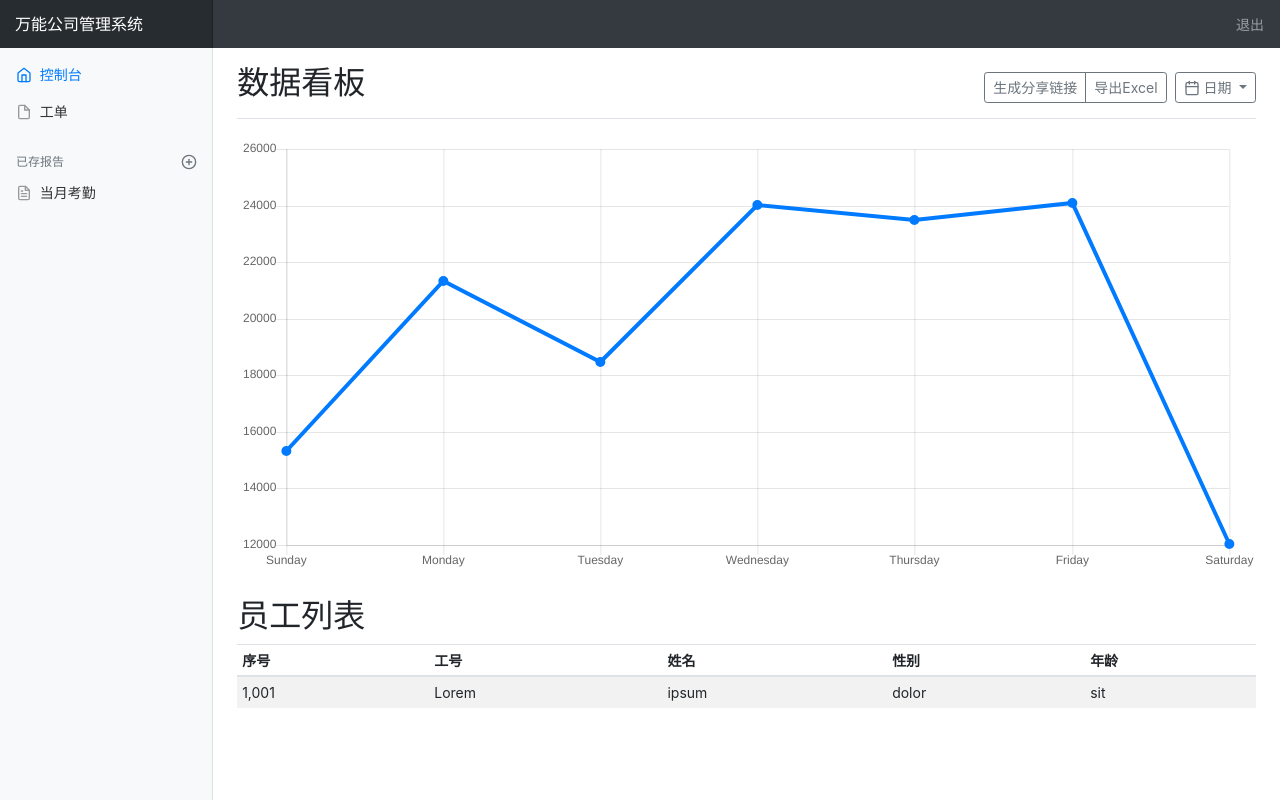
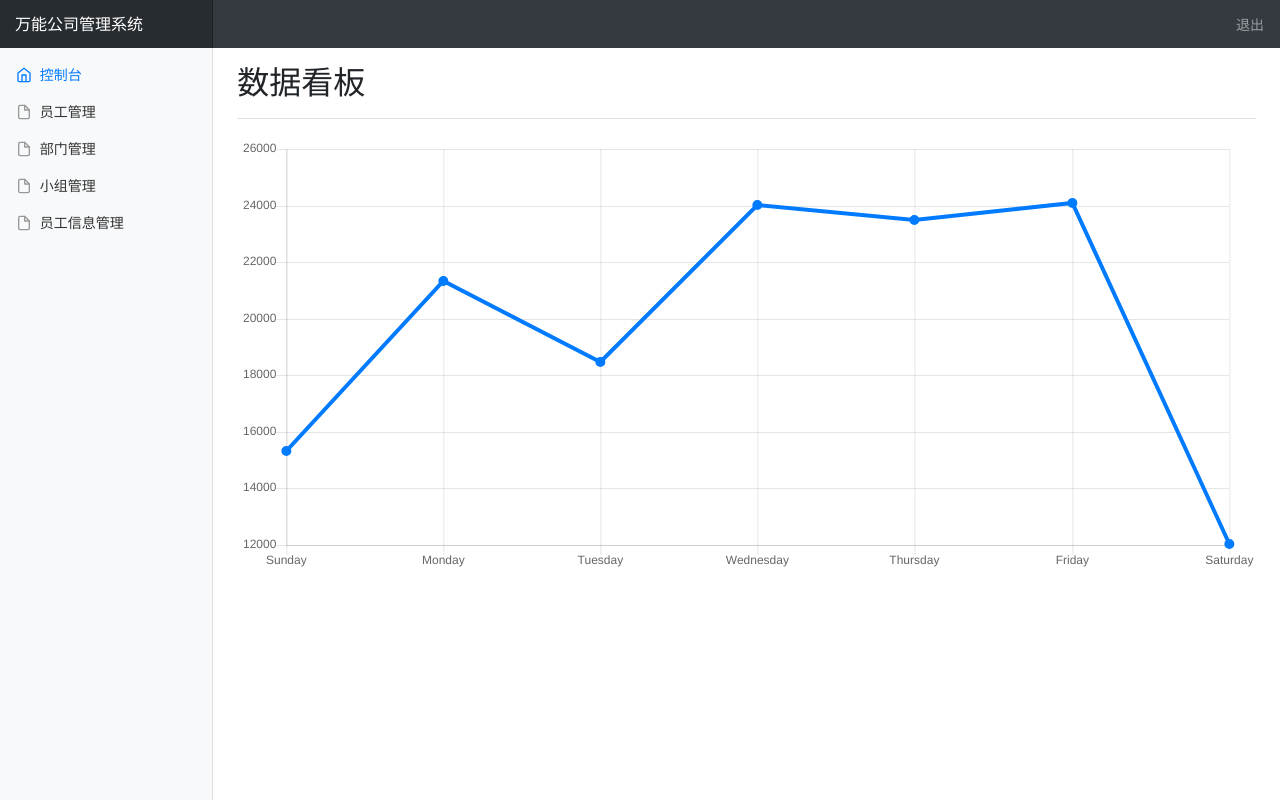
Before and after one commit to daibeisi/studydjango, a Django app: page /base/ in a window 1280 px wide. Run offline with Django 3.2, Linux system fonts and the light colour scheme; some libraries are stand-ins or nearby versions.

Commit message:
修改base app基础模板, 添加一个测试模板

```diff
--- a/base/templates/base/base.html
+++ b/base/templates/base/base.html
@@ -4,7 +4,7 @@
   <head>
     <meta charset="utf-8">
     <meta name="viewport" content="width=device-width, initial-scale=1, shrink-to-fit=no">
-    <meta name="description" content="">
+    <meta name="description" content="万能公司管理系统">
     <meta name="author" content="呆贝斯">
     <link rel="icon" href="{% static 'base/img/favicon.ico' %}">
 
@@ -25,12 +25,7 @@
     {% block top %}
         <nav class="navbar navbar-dark sticky-top bg-dark flex-md-nowrap p-0">
           <a class="navbar-brand col-sm-3 col-md-2 mr-0" href="#">万能公司管理系统</a>
-    {#      <input class="form-control form-control-dark w-100" type="text" placeholder="搜索" aria-label="Search">#}
-    {#      <ul class="navbar-nav px-3">#}
-    {#        <li class="nav-item text-nowrap">#}
-    {#          <a class="nav-link" href="#">设置</a>#}
-    {#        </li>#}
-    {#      </ul>#}
+{#          <input class="form-control form-control-dark w-100" type="text" placeholder="搜索" aria-label="Search">#}
           <ul class="navbar-nav px-3">
             <li class="nav-item text-nowrap">
               <a class="nav-link" href="#">退出</a>
@@ -47,76 +42,94 @@
           <div class="sidebar-sticky">
             <ul class="nav flex-column">
               <li class="nav-item">
-                <a class="nav-link active" href="#">
+                <a class="nav-link active" href="/company/list_dep/">
                   <span data-feather="home"></span>
-                  控制台 <span class="sr-only">(current)</span>
+                  控制台
                 </a>
               </li>
               <li class="nav-item">
-                <a class="nav-link" href="#">
+                <a class="nav-link">
                   <span data-feather="file"></span>
-                  工单
+                  员工管理
+                </a>
+              </li>
+              <li class="nav-item">
+                <a class="nav-link " href="/company/list_dep/">
+                  <span data-feather="file"></span>
+                  部门管理
+                </a>
+              </li>
+              <li class="nav-item">
+                <a class="nav-link" href="/company/list_group/">
+                  <span data-feather="file"></span>
+                  小组管理
+                </a>
+              </li>
+              <li class="nav-item">
+                <a class="nav-link" href="/company/list_employeeinfo/">
+                  <span data-feather="file"></span>
+                  员工信息管理
                 </a>
               </li>
             </ul>
 
-            <h6 class="sidebar-heading d-flex justify-content-between align-items-center px-3 mt-4 mb-1 text-muted">
-              <span>已存报告</span>
-              <a class="d-flex align-items-center text-muted" href="#">
-                <span data-feather="plus-circle"></span>
-              </a>
-            </h6>
-            <ul class="nav flex-column mb-2">
-              <li class="nav-item">
-                <a class="nav-link" href="#">
-                  <span data-feather="file-text"></span>
-                  当月考勤
-                </a>
-              </li>
-            </ul>
+{#            <h6 class="sidebar-heading d-flex justify-content-between align-items-center px-3 mt-4 mb-1 text-muted">#}
+{#              <span>已存报告</span>#}
+{#              <a class="d-flex align-items-center text-muted" href="#">#}
+{#                <span data-feather="plus-circle"></span>#}
+{#              </a>#}
+{#            </h6>#}
+{#            <ul class="nav flex-column mb-2">#}
+{#              <li class="nav-item">#}
+{#                <a class="nav-link" href="#">#}
+{#                  <span data-feather="file-text"></span>#}
+{#                  当月考勤#}
+{#                </a>#}
+{#              </li>#}
+{#            </ul>#}
           </div>
         </nav>
 
         <main role="main" class="col-md-9 ml-sm-auto col-lg-10 pt-3 px-4">
           <div class="d-flex justify-content-between flex-wrap flex-md-nowrap align-items-center pb-2 mb-3 border-bottom">
             <h1 class="h2">数据看板</h1>
-            <div class="btn-toolbar mb-2 mb-md-0">
-              <div class="btn-group mr-2">
-                <button class="btn btn-sm btn-outline-secondary">生成分享链接</button>
-                <button class="btn btn-sm btn-outline-secondary">导出Excel</button>
-              </div>
-              <button class="btn btn-sm btn-outline-secondary dropdown-toggle">
-                <span data-feather="calendar"></span>
-                  日期
-              </button>
-            </div>
+{#            <div class="btn-toolbar mb-2 mb-md-0">#}
+{#              <div class="btn-group mr-2">#}
+{#                <button class="btn btn-sm btn-outline-secondary">生成分享链接</button>#}
+{#                <button class="btn btn-sm btn-outline-secondary">导出Excel</button>#}
+{#              </div>#}
+{#              <button class="btn btn-sm btn-outline-secondary dropdown-toggle">#}
+{#                <span data-feather="calendar"></span>#}
+{#                  日期#}
+{#              </button>#}
+{#            </div>#}
           </div>
 
           <canvas class="my-4" id="myChart" width="900" height="380"></canvas>
 
-          <h2>员工列表</h2>
-          <div class="table-responsive">
-            <table class="table table-striped table-sm">
-              <thead>
-                <tr>
-                  <th>序号</th>
-                  <th>工号</th>
-                  <th>姓名</th>
-                  <th>性别</th>
-                  <th>年龄</th>
-                </tr>
-              </thead>
-              <tbody>
-                <tr>
-                  <td>1,001</td>
-                  <td>Lorem</td>
-                  <td>ipsum</td>
-                  <td>dolor</td>
-                  <td>sit</td>
-                </tr>
-              </tbody>
-            </table>
-          </div>
+{#          <h2>员工列表</h2>#}
+{#          <div class="table-responsive">#}
+{#            <table class="table table-striped table-sm">#}
+{#              <thead>#}
+{#                <tr>#}
+{#                  <th>序号</th>#}
+{#                  <th>工号</th>#}
+{#                  <th>姓名</th>#}
+{#                  <th>性别</th>#}
+{#                  <th>年龄</th>#}
+{#                </tr>#}
+{#              </thead>#}
+{#              <tbody>#}
+{#                <tr>#}
+{#                  <td>1,001</td>#}
+{#                  <td>Lorem</td>#}
+{#                  <td>ipsum</td>#}
+{#                  <td>dolor</td>#}
+{#                  <td>sit</td>#}
+{#                </tr>#}
+{#              </tbody>#}
+{#            </table>#}
+{#          </div>#}
         </main>
       </div>
     </div>
@@ -130,9 +143,7 @@
 
     <!-- Icons -->
     <script src="{% static 'feather-icons/feather.min.js' %}"></script>
-    <script>
-      feather.replace()
-    </script>
+    <script> feather.replace() </script>
 
     <!-- Graphs -->
     <script src="{% static 'base/js/Chart.min.js' %}"></script>
```
Also changed, not shown: base/templates/test.html (added, +14 -0 lines).
